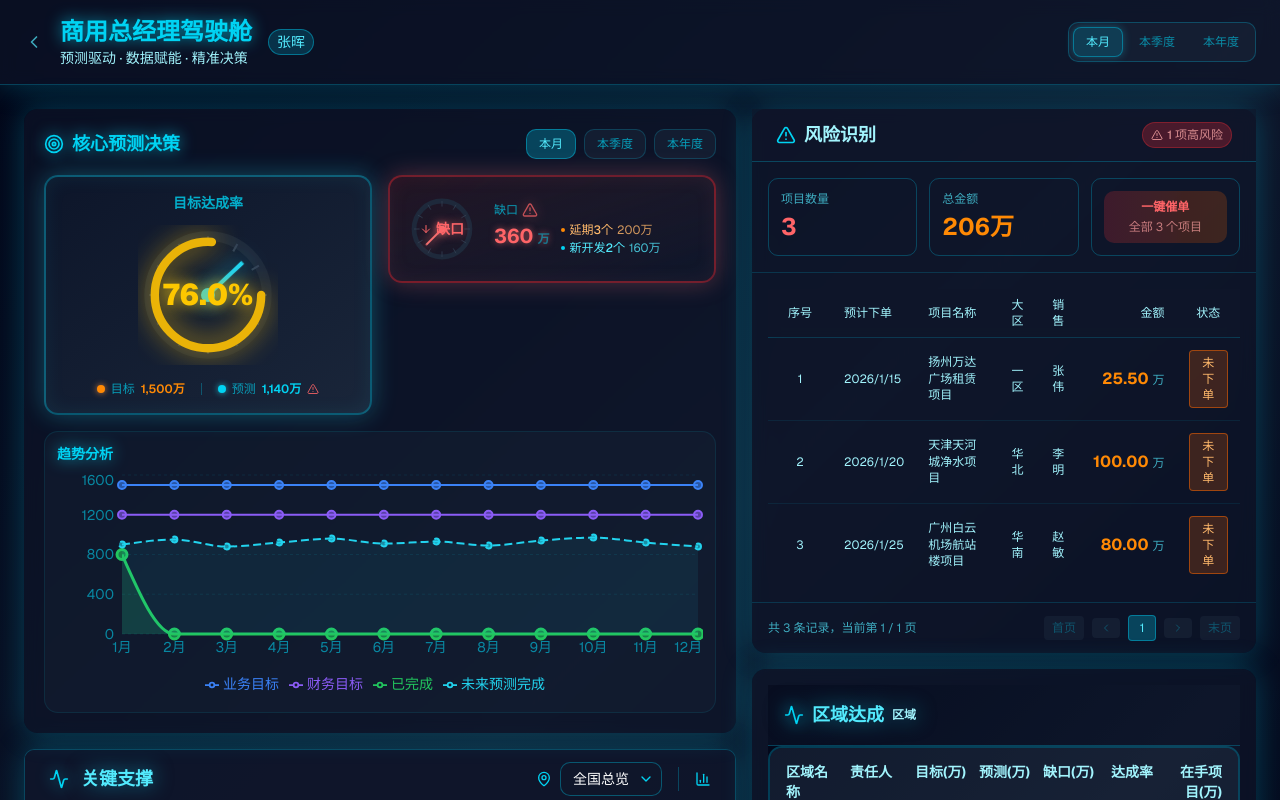
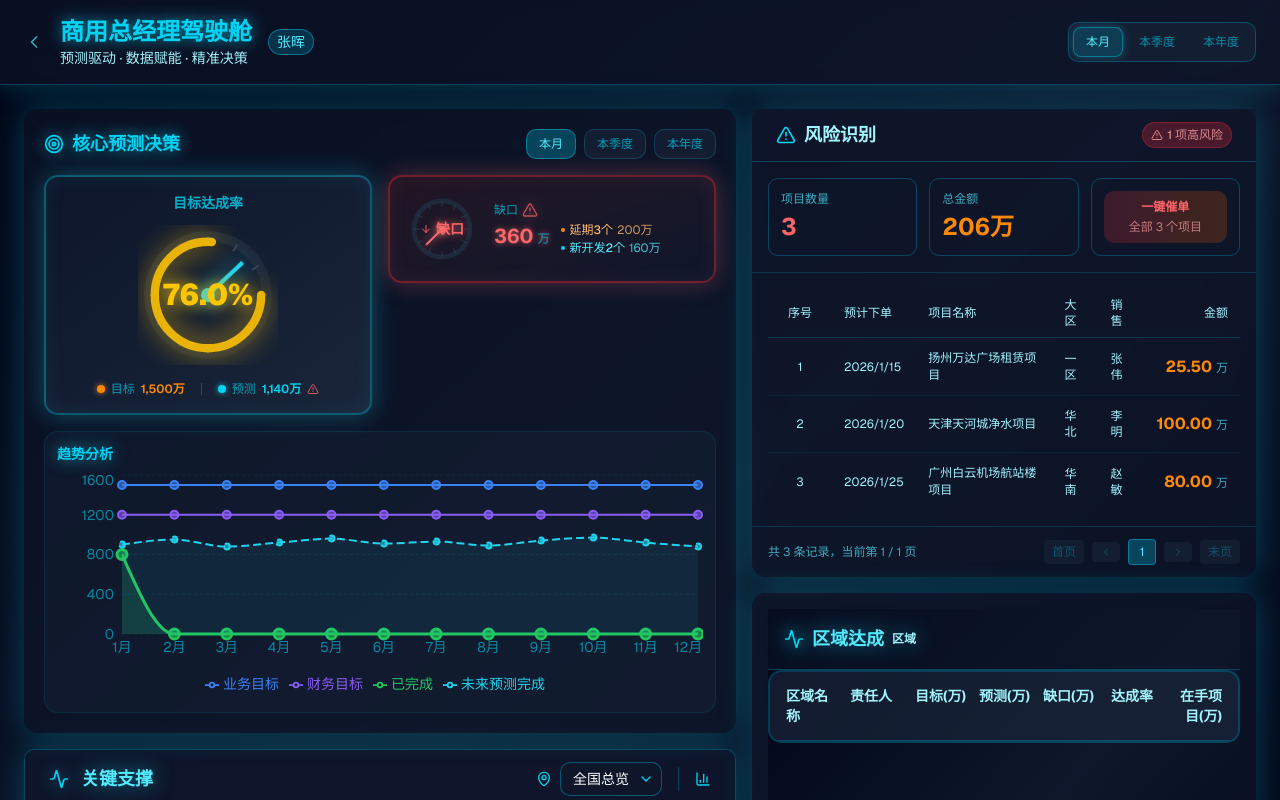
Before and after one commit to navylee1990/coze_jsc, a Next.js app: page /gm in a window 1280 px wide. Shown: the top 800 px of the page. Built offline with nearby package versions, Linux system fonts and the light colour scheme.

Commit message:
feat: 删除风险识别模块当月未下单的状态列

```diff
--- a/src/components/RiskIdentificationPanel.tsx
+++ b/src/components/RiskIdentificationPanel.tsx
@@ -1479,7 +1479,6 @@ export default function RiskIdentificationPanel({
                         <th className={cn('text-left py-2 px-3 font-medium hidden lg:table-cell', DASHBOARD_STYLES.textSecondary)}>大区</th>
                         <th className={cn('text-left py-2 px-3 font-medium hidden md:table-cell', DASHBOARD_STYLES.textSecondary)}>销售</th>
                         <th className={cn('text-right py-2 px-3 font-medium', DASHBOARD_STYLES.textSecondary)}>金额</th>
-                        <th className={cn('text-center py-2 px-3 font-medium', DASHBOARD_STYLES.textSecondary)}>状态</th>
                       </tr>
                     </thead>
                     <tbody>
@@ -1525,16 +1524,6 @@ export default function RiskIdentificationPanel({
                               万
                             </span>
                           </td>
-
-                          {/* 状态 */}
-                          <td className={cn('text-center py-3 px-3', DASHBOARD_STYLES.textSecondary)}>
-                            <span className={cn(
-                              'inline-block px-2 py-1 rounded text-xs font-medium border bg-orange-500/20 text-orange-300 border-orange-500/50',
-                              item.delayDays && item.delayDays >= 20 && 'animate-pulse'
-                            )}>
-                              未下单
-                            </span>
-                          </td>
                         </tr>
                       ))}
                     </tbody>
```
